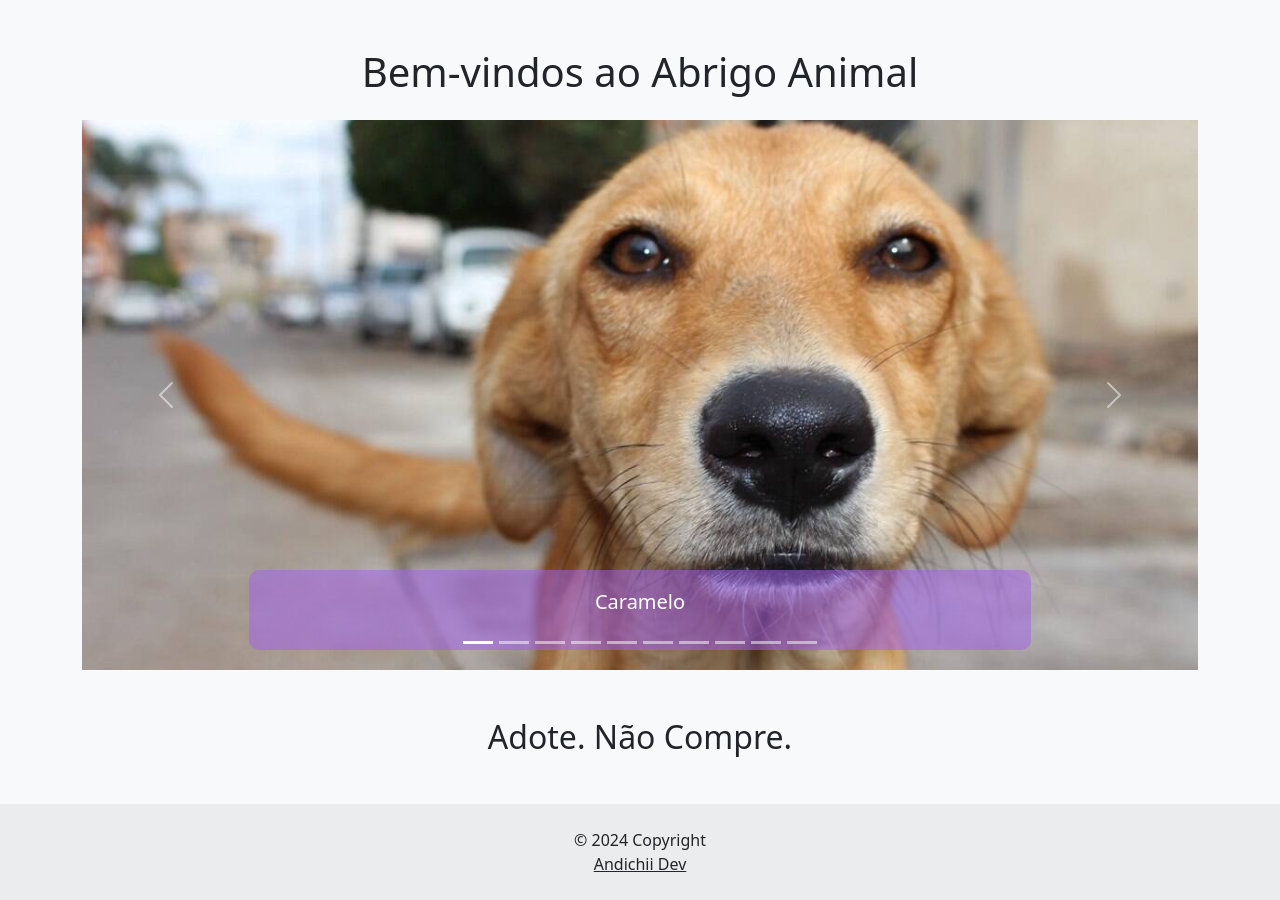
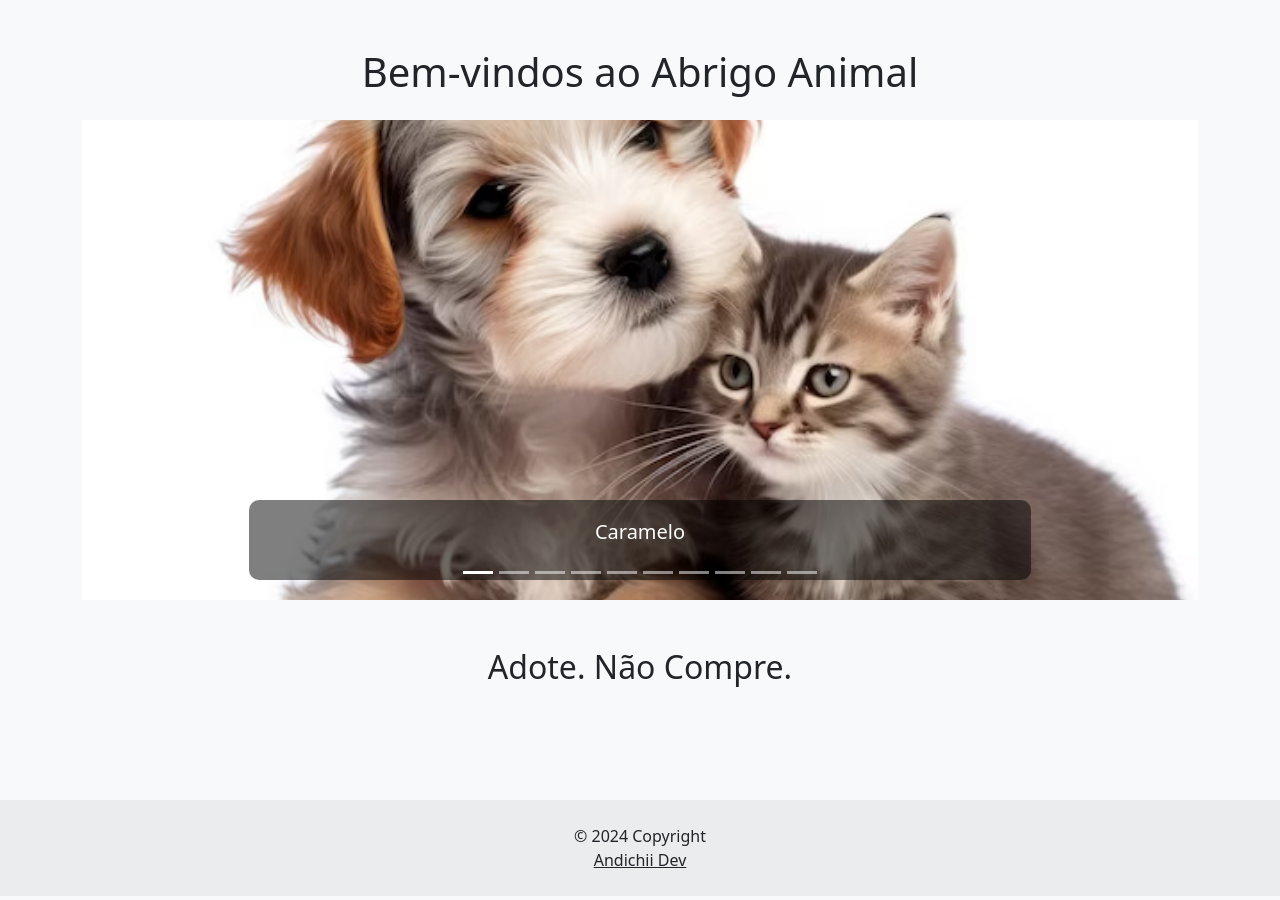
Before and after one commit to Andiichi/abrigo_animal, a Django app: page / in a window 1280 px wide. Shown: the part 56-956 px from the top of the page. Run offline with Django 5.2, Linux system fonts and the light colour scheme; data comes from the database, SQL or seed files in the repository; some libraries are stand-ins or nearby versions.

Commit message:
algumas atualizacoes de templates home e lista_animais, settings e models

```diff
--- a/abrigo_animal/settings.py
+++ b/abrigo_animal/settings.py
@@ -126,6 +126,8 @@
 
 MEDIA_URL = "files/"
 
+STATIC_ROOT = BASE_DIR / "static"
+
 # Default primary key field type
 # https://docs.djangoproject.com/en/5.1/ref/settings/#default-auto-field
 
--- a/site_abrigo/models.py
+++ b/site_abrigo/models.py
@@ -26,10 +26,14 @@
     sexo = models.CharField(null=False, blank=False, max_length=1, choices=SEXO)
     raca = models.CharField(unique=False, null=True, blank=True, default='Viralata', max_length=80)
     especie = models.CharField(null=False, blank=False, max_length=8, choices=ESPECIES)
-    imagem = models.ImageField(upload_to=upload_to, null=True, blank=True)
     data_criacao = models.DateTimeField(auto_now_add=True)
     disponivel_para_adocao = models.BooleanField(default=True)
 
 
     def __str__(self):
         return f'Nome: {self.nome} - Espécie: {self.especie}'
+
+
+class GaleriaAnimal(models.Model):
+    titulo = models.ForeignKey(CadastroAnimal, on_delete=models.CASCADE)
+    imagens = models.ImageField(upload_to=upload_to)
--- a/site_abrigo/templates/home.html
+++ b/site_abrigo/templates/home.html
@@ -7,7 +7,7 @@
 {% block content %}
 <style>
     .custom-caption {
-        background-color: rgba(164, 97, 241, 0.5);
+        background-color: rgba(0, 0, 0, 0.5);
         /* Fundo semi-transparente */
         padding: 15px;
         border-radius: 10px;
@@ -40,10 +40,10 @@
                     <div class="carousel-item {% if forloop.first %}active{% endif %}">
                         {% if animal.imagem %}
                         <img src="{{ animal.imagem.url }}" class="d-block w-100" alt="Imagem de {{ animal.nome }}"
-                            style="height: 550px; object-fit: cover;">
+                            style="height: 60vh; object-fit: cover;">
                         {% else %}
                         <img src="{% static 'img/imagem_default.jpg' %}" class="d-block w-100" alt="Imagem padrão"
-                            style="height: 80vh; object-fit: cover;">
+                            style="height: 60vh; object-fit: cover;">
                         {% endif %}
                         <div class="carousel-caption d-none d-md-block custom-caption">
                             <h5>{{ animal.nome }}</h5>
--- a/site_abrigo/templates/lista_animais.html
+++ b/site_abrigo/templates/lista_animais.html
@@ -18,7 +18,7 @@
            name="search_query"
            required aria-label="Search"
         >
-        <button class="btn btn-outline-success" type="submit">Search</button>
+        <button class="btn btn-outline-success" type="submit">Pesquisar</button>
        </form>
 
     <div class="row g-4">
```
